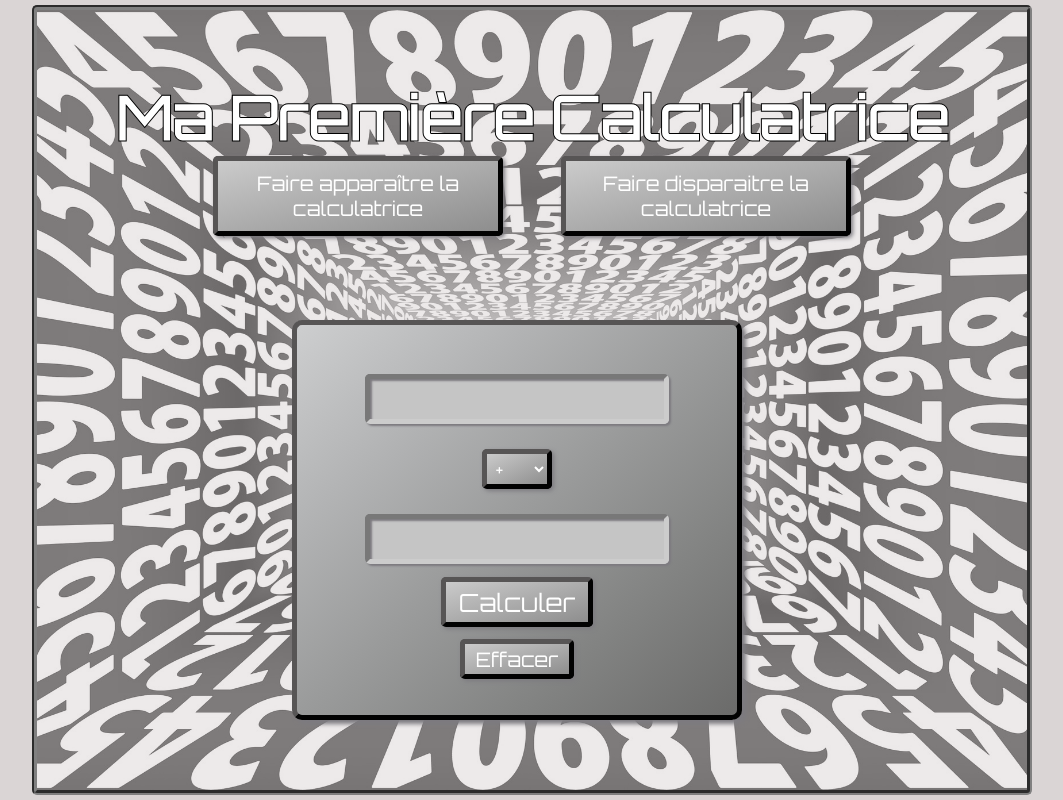
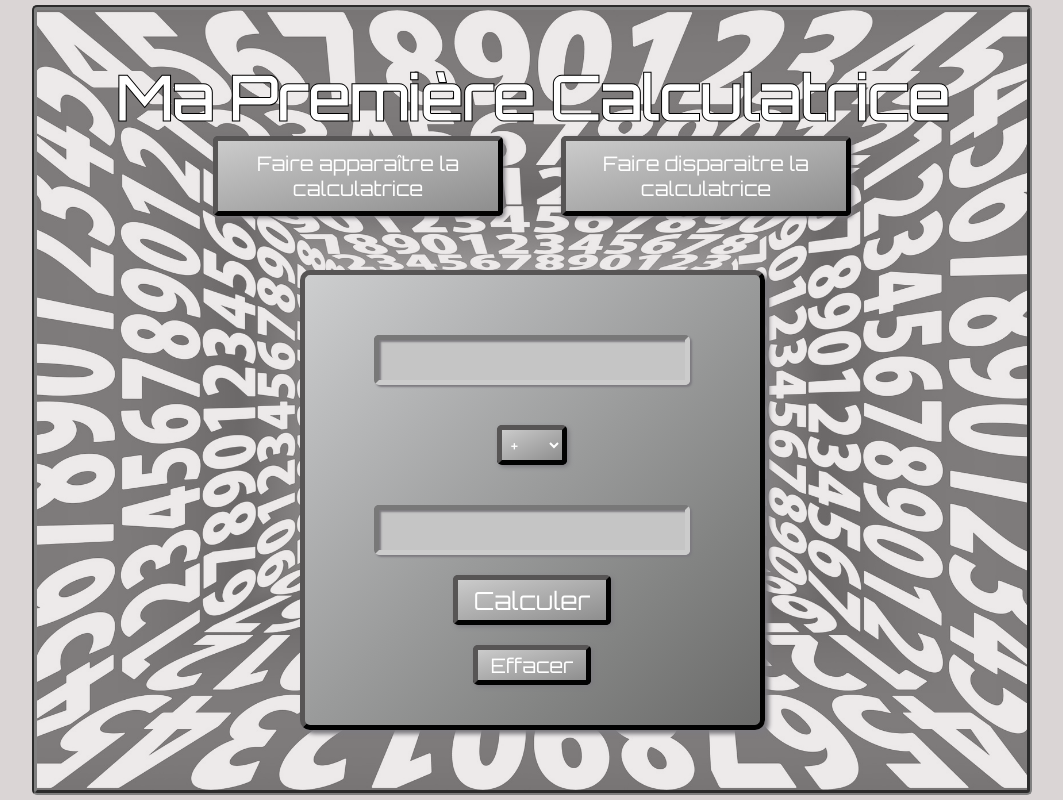
Before and after one commit to AurelieGilet/AurelieGilet.github.io, a PHP site: page /projet_calculatrice in a window 1280 px wide. Shown: the whole page, without its empty margins (108-1171 px from the left). Run offline with PHP 8.4, Linux system fonts and the light colour scheme; some web fonts are replaced.

Commit message:
oversight rwd

```diff
--- a/projet_calculatrice/index.html
+++ b/projet_calculatrice/index.html
@@ -32,7 +32,7 @@
                 </header>
                 <main class="container">
                     <div id="form-box" class="row flex-column justify-content-center align-items-center">
-                        <form name="formulaire" id="formulaire" class="formulaire col-lg-6 col-md-8 col-sm-11 col-12 d-flex flex-column justify-content-around align-items-center">
+                        <form id="formulaire" class="formulaire col-lg-6 col-md-8 col-sm-11 col-12 d-flex flex-column justify-content-around align-items-center" name="formulaire">
 
                             <label for="firstnumber"><p class="infobulle">Entrez un nombre !</p></label>
                             <input id="firstnumber" type="number" name="firstnumber"/>
--- a/projet_calculatrice/style.css
+++ b/projet_calculatrice/style.css
@@ -136,11 +136,7 @@ time, mark, audio, video
     }
 }
 /************************************************************/
-html
-{
-    width: auto !important;
-    height: auto !important;
-}
+
 body
 {
     background-color: rgb(218, 213, 213);
@@ -152,6 +148,8 @@ body
     min-width: 500px;
     height: 100vh;
     min-height: 800px;
+    margin: 0 !important;
+    padding: 0 !important;
 }
 .corps
 {
@@ -208,13 +206,22 @@ a:hover
     color: white;
 }
 /* Formulaire */
+main
+{
+    padding: 0 !important;
+}
 #form-box
 {
     width: 100%;
+    min-width: 355px;
+    min-height: 481px;
+    margin: 0;
 }
 .formulaire
 {
     min-height: 50vh;
+    min-width: 353px;
+    min-height: 460px;
     border: 5px outset #575555;
     border-radius: 10px;
     box-shadow: 4px 4px 4px #7d7b80;
@@ -371,10 +378,6 @@ label
         font-size: 16px;
         padding: 5px;
     }
-    #form-box
-    {
-        min-width: 355px;
-    }
     .send_button
     {
         height: 50px;
@@ -420,9 +423,9 @@ label
         font-size: 15px;
         padding: 5px;
     }
-    #formulaire
+    .formulaire
     {
-        min-width: 355px;
+        min-width: 353px;
         min-height: 460px;
     }
     .send_button
@@ -442,3 +445,42 @@ label
         font-size: 15px;
     }
 }
+
+@media screen and (max-width: 500px)
+{
+        .container-fluid
+    {
+        min-width: 100%;
+        min-height: 800px;
+    }
+    .corps
+    {
+        min-width: 90%;
+        height: 90%;
+        min-height: 790px;
+    }
+    #form-box
+    {
+        min-width: 100%;
+        min-height: 481px;
+    }
+    .formulaire
+    {
+        min-width: 100%;
+        min-height: 460px;
+    }
+    .send_button
+    {
+        height: 50px;
+        width: 50%;
+        font-size: 4vw;
+        padding: 1%;
+    }
+    .reset_button
+    {
+        height: 40px;
+        width: 40%;
+        font-size: 3vw;
+        padding: 1%;
+    }
+}
```
